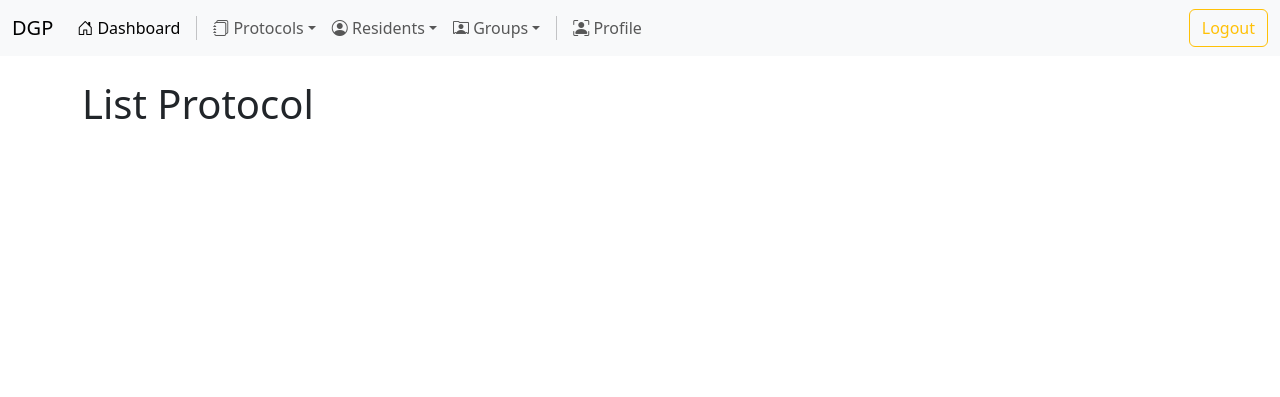
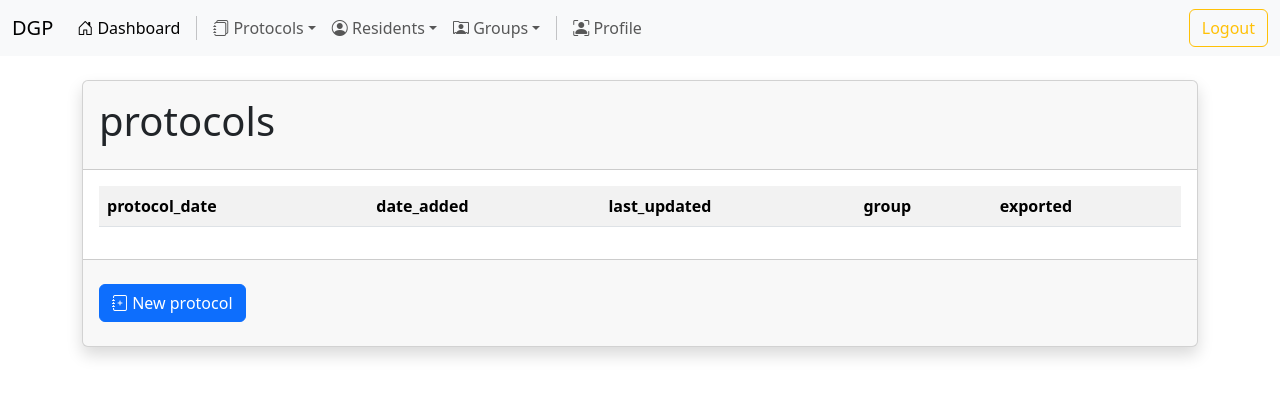
Before and after one commit to jcivitel/django_group_protocol, a Django app: page /protocol/ in a window 1280 px wide. Shown: the top 397 px of the page. Run offline with Django 5.2, Linux system fonts and the light colour scheme; the visitor is signed in with stand-in values (Sample User, id 1); data that the repository does not hold is empty; some libraries are stand-ins or nearby versions.

Commit message:
add basic view of protocol

```diff
--- a/django_grp_frontend/templates/list_protocols.html
+++ b/django_grp_frontend/templates/list_protocols.html
@@ -1,4 +1,43 @@
 {% extends "base/base.html" %}
 {% block content %}
-    <h1>List Protocol</h1>
+    <div class="card shadow mb-4">
+        <div class="card-header py-3">
+            <h1>protocols</h1>
+        </div>
+        <div class="card-body">
+            <table class="table table-striped">
+                <tr>
+                    <th>protocol_date</th>
+                    <th>date_added</th>
+                    <th>last_updated</th>
+                    <th>group</th>
+                    <th>exported</th>
+                </tr>
+                {% for protocol in protocols %}
+                    <tr>
+                        <th><a href="{% url 'protocol' protocol.id %}"
+                               class="text-body-emphasis">{{ protocol.protocol_date }}</a></th>
+                        <th><a href="{% url 'protocol' protocol.id %}"
+                               class="text-body-emphasis">{{ protocol.date_added }}</a></th>
+                        <th><a href="{% url 'protocol' protocol.id %}"
+                               class="text-body-emphasis">{{ protocol.last_updated }}</a></th>
+                        <th><a href="{% url 'protocol' protocol.id %}"
+                               class="text-body-emphasis">{{ protocol.group }}</a></th>
+                        <th><a href="{% url 'protocol' protocol.id %}"
+                               class="text-body-emphasis">
+                            {% if protocol.exported is True %}
+                                <i class="bi bi-check-circle-fill"></i>
+                            {% else %}
+                                <i class="bi bi-x-circle-fill"></i>
+                            {% endif %}
+                        </a></th>
+                    </tr>
+                {% endfor %}
+            </table>
+        </div>
+        <div class="card-footer py-4">
+            <a href="{% url "add_protocol" %}" class="btn btn-primary"><i class="bi bi-journal-plus"></i> New
+                protocol</a>
+        </div>
+    </div>
 {% endblock %}
--- a/django_grp_frontend/views.py
+++ b/django_grp_frontend/views.py
@@ -5,7 +5,7 @@ from django.http import HttpResponse
 from django.shortcuts import render, redirect
 from django.template import loader
 
-from django_grp_backend.models import Resident, Protocol, Group
+from django_grp_backend.models import Resident, Protocol, Group, ProtocolItem
 
 from django.utils.timezone import now
 from datetime import datetime
@@ -108,9 +108,12 @@ def protocol(request, id=None):
     if id is None:
         template = loader.get_template("list_protocols.html")
         template_opts = dict()
+        template_opts["protocols"] = Protocol.objects.all()
     else:
         template = loader.get_template("protocol.html")
         template_opts = dict()
+        template_opts["protocol"] = Protocol.objects.get(id=id)
+        template_opts["protocol_items"] = ProtocolItem.objects.filter(protocol=id)
 
     return HttpResponse(template.render(template_opts, request))
 
```
Also changed, not shown: django_grp_api/serializers.py (+1 -43 lines), django_grp_frontend/templates/protocol.html (+62 -2 lines).
